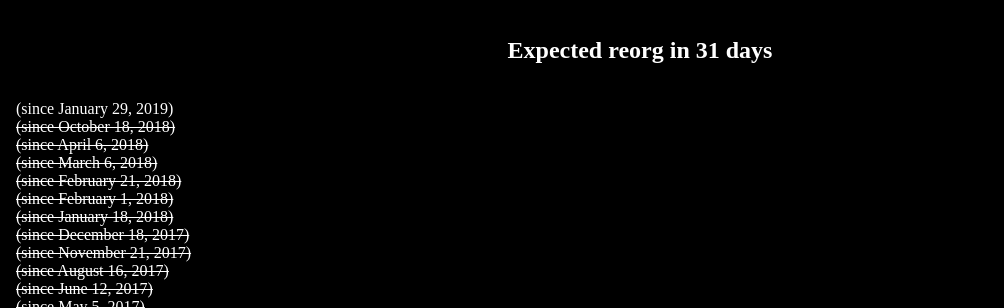
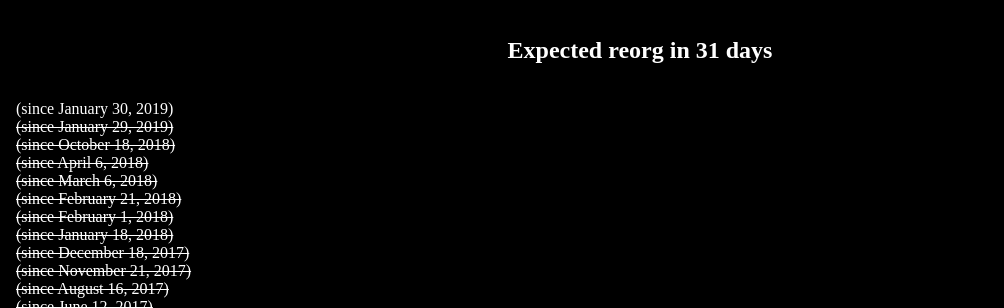
Before and after one commit to adngdb/arewereorganizedyet.com, a plain HTML site: page index.html in a window 1280 px wide. Shown: the part 492-800 px from the top of the page, without its empty margins (0-1004 px from the left). Drawn offline with Linux system fonts and the light colour scheme.

```diff
--- a/index.html
+++ b/index.html
@@ -55,6 +55,7 @@ ul li:first-child {
         <h2>Days since last reorg: <strong id="last-reorg-days"></strong></h2>
         <h2>Expected reorg <strong id="next-reorg-days"></strong></h2>
         <ul>
+            <li>(since January 30, 2019)</li>
             <li>(since January 29, 2019)</li>
             <li>(since October 18, 2018)</li>
             <li>(since April 6, 2018)</li>
```
